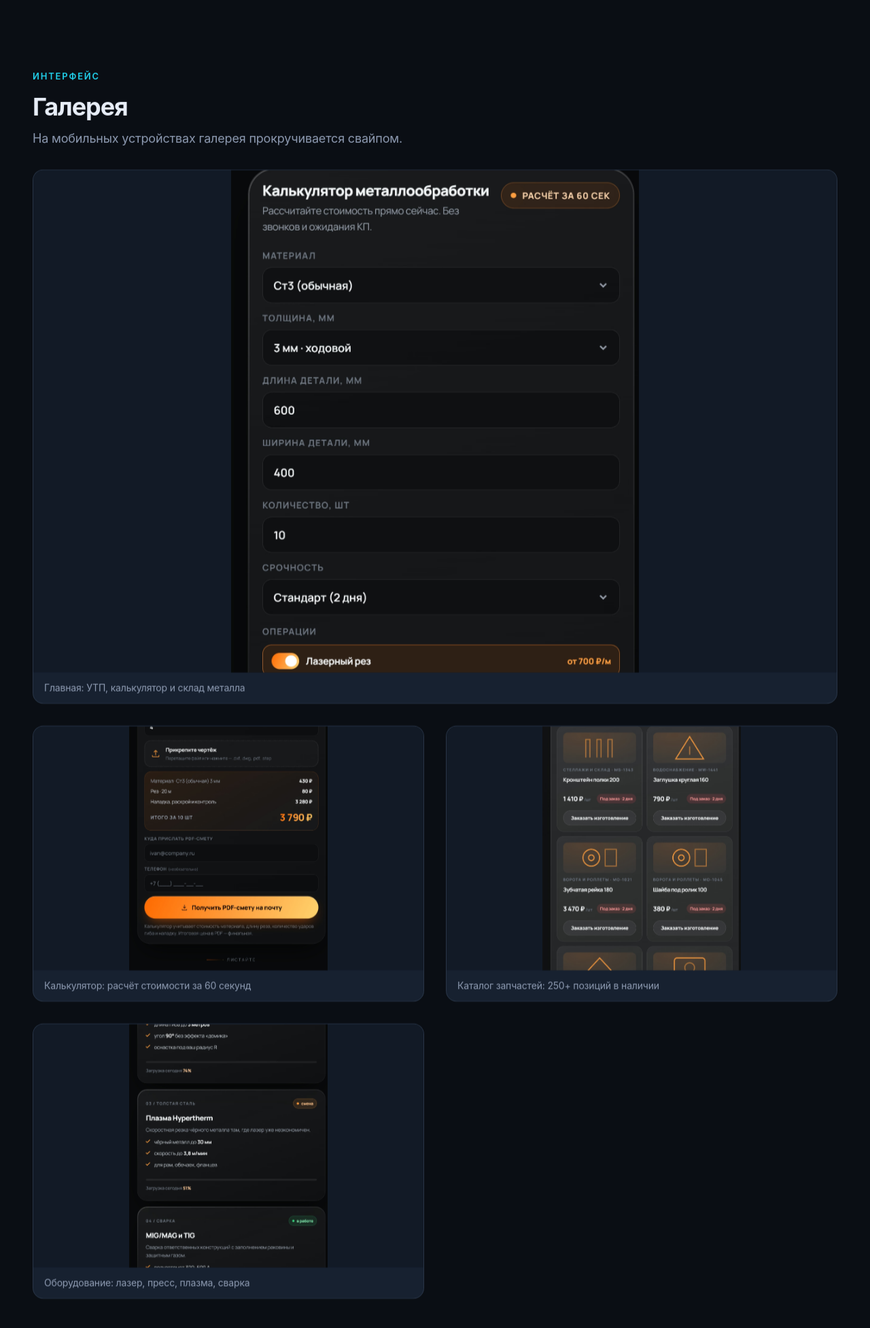
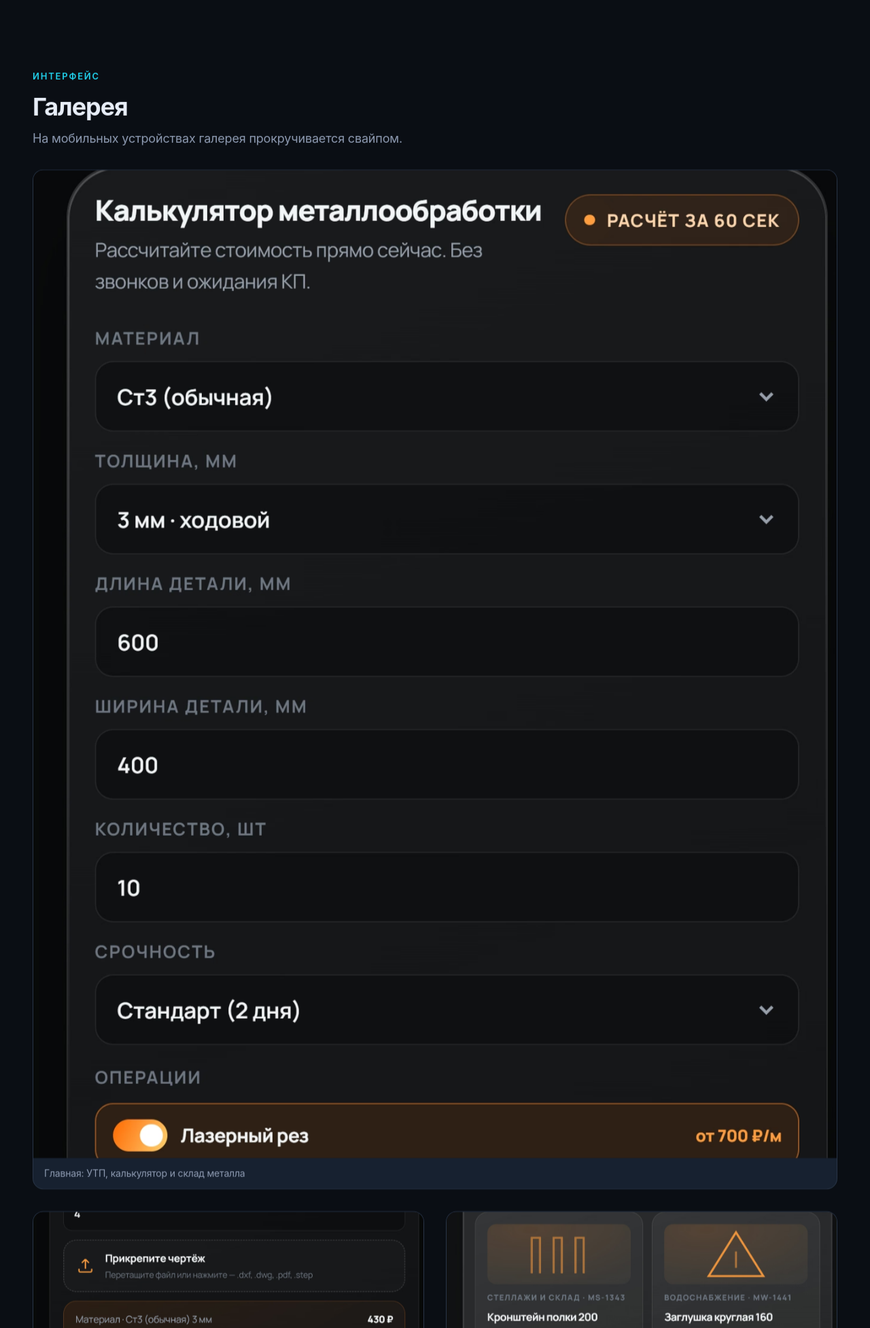
Before and after one commit to Matalin25/matalin-portfolio, a Flask app: page /projects/metall-site in a window 1280 px wide. Shown: the part 2252-4205 px from the top of the page at 68% size. Run offline with Flask 3, Linux system fonts and the light colour scheme.

Commit message:
Fix gallery images: remove aspect-ratio constraint
- Removed aspect-ratio: 16/10 that forced horizontal containers
- Removed object-fit: contain that shrank vertical images
- Added height: auto for natural aspect ratios
- Vertical screenshots (metall) now display at full height
- Horizontal screenshots maintain their natural proportions

```diff
--- a/app/static/css/styles.css
+++ b/app/static/css/styles.css
@@ -1337,8 +1337,8 @@ textarea {
 
 .gallery__item img {
   width: 100%;
-  aspect-ratio: 16 / 10;
-  object-fit: contain;
+  height: auto;
+  display: block;
   background: var(--surface);
 }
 
```
